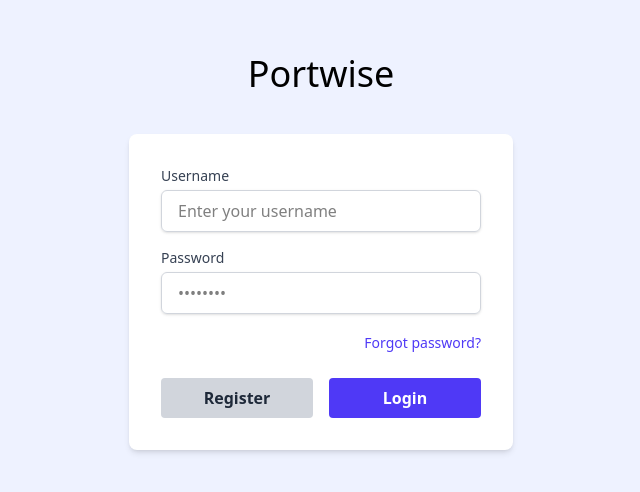
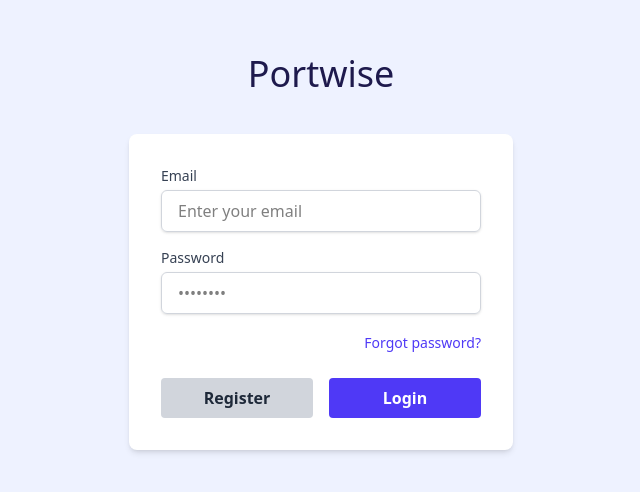
Before and after one commit to Vives-IT-Project/frontend, a React (Vite) app: page /login in a window 1280 px wide. Shown: the part 148-640 px from the top of the page, without its empty margins (319-959 px from the left). Built offline with nearby package versions, Linux system fonts and the light colour scheme; no server answers.

Commit message:
feat: minor adjusts to form

```diff
--- a/src/presentation/components/login-form.tsx
+++ b/src/presentation/components/login-form.tsx
@@ -3,14 +3,14 @@ const LoginForm = () => {
     <div className="bg-white p-8 rounded-lg shadow-md w-full max-w-sm">
       <form className="space-y-4">
         <div>
-          <label htmlFor="username" className="block text-sm font-medium text-gray-700">
-            Username
+          <label htmlFor="email" className="block text-sm font-medium text-gray-700">
+            Email
           </label>
           <input
-            type="text"
-            id="username"
+            type="email"
+            id="email"
             className="mt-1 block w-full px-4 py-2 border border-gray-300 rounded-md shadow-sm focus:ring-indigo-500 focus:border-indigo-500"
-            placeholder="Enter your username"
+            placeholder="Enter your email"
           />
         </div>
 
--- a/src/presentation/pages/login.tsx
+++ b/src/presentation/pages/login.tsx
@@ -3,7 +3,7 @@ import LoginForm from "../components/login-form";
 const Login = () => {
   return (
     <div className="bg-indigo-50 h-screen flex flex-col items-center justify-center">
-      <h1 className="font-light  text-4xl mb-10">Portwise</h1>
+      <h1 className="font-light  text-4xl mb-10 text-indigo-950">Portwise</h1>
       <LoginForm />
     </div>
   );
```
